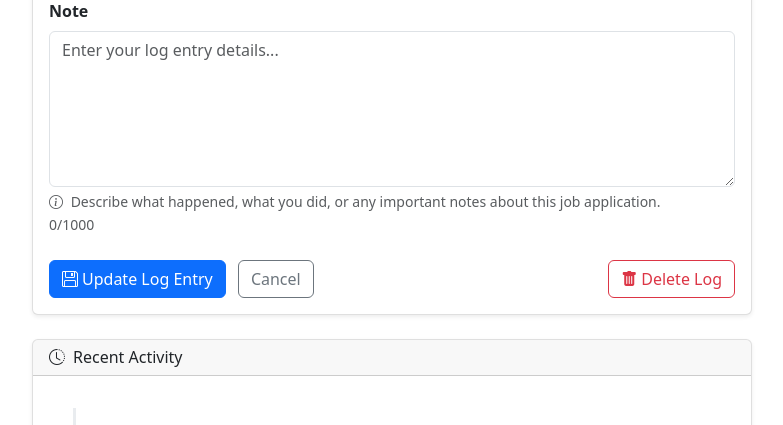
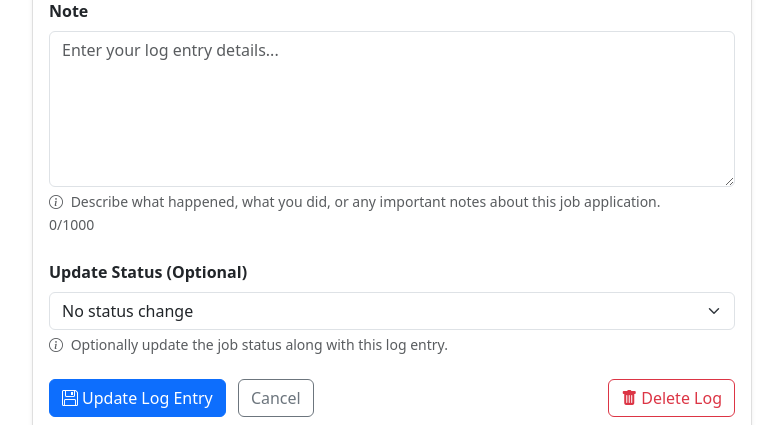
Before and after one commit to Hugo300/JobApp_v2, a Flask app: template templates/jobs/edit_log.html in a window 1280 px wide. Shown: the part 262-687 px from the top of the page, without its empty margins (248-1031 px from the left). Run offline with Flask 3, Linux system fonts and the light colour scheme; the template is opened without the code that fills it: values that come from a table or form of the project are taken from there, others are empty; some libraries are stand-ins or nearby versions.

Commit message:
add possibility to edit log and add a status transition

```diff
--- a/templates/jobs/edit_log.html
+++ b/templates/jobs/edit_log.html
@@ -69,6 +69,30 @@
                             </small>
                         </div>
                         {% endif %}
+
+                        <div class="mb-4">
+                            {{ form.status_change.label(class="form-label fw-bold") }}
+                            {{ form.status_change(class="form-select", id="statusSelect") }}
+                            {% if form.status_change.errors %}
+                            <div class="text-danger mt-1">
+                                {% for error in form.status_change.errors %}
+                                    <small><i class="bi bi-exclamation-circle me-1"></i>{{ error }}</small>
+                                {% endfor %}
+                            </div>
+                            {% endif %}
+                            <div class="form-text">
+                                <i class="bi bi-info-circle me-1"></i>
+                                Optionally update the job status along with this log entry.
+                            </div>
+                            <div id="statusChangePreview" class="mt-2" style="display: none;">
+                                <div class="alert alert-info py-2">
+                                    <small>
+                                        <i class="bi bi-arrow-right me-1"></i>
+                                        Status will change from <strong id="currentStatus">{{ job.status }}</strong> to <strong id="newStatus"></strong>
+                                    </small>
+                                </div>
+                            </div>
+                        </div>
 
                         <!-- Form Actions -->
                         <div class="d-flex justify-content-between align-items-center">
@@ -149,6 +173,20 @@ function confirmDeleteLog() {
     }
 }
 
+// Status change preview
+function updateStatusPreview() {
+    const statusSelect = document.getElementById('statusSelect');
+    const preview = document.getElementById('statusChangePreview');
+    const newStatusSpan = document.getElementById('newStatus');
+
+    if (statusSelect.value && statusSelect.value !== '') {
+        newStatusSpan.textContent = statusSelect.value;
+        preview.style.display = 'block';
+    } else {
+        preview.style.display = 'none';
+    }
+}
+
 // Auto-resize textarea
 document.addEventListener('DOMContentLoaded', function() {
     const textarea = document.getElementById('note');
@@ -162,6 +200,9 @@ document.addEventListener('DOMContentLoaded', function() {
         textarea.style.height = 'auto';
         textarea.style.height = textarea.scrollHeight + 'px';
     }
+
+    const statusSelect = document.getElementById('statusSelect');
+    statusSelect.addEventListener('change', updateStatusPreview);
 });
 </script>
 {% endblock %}
```
